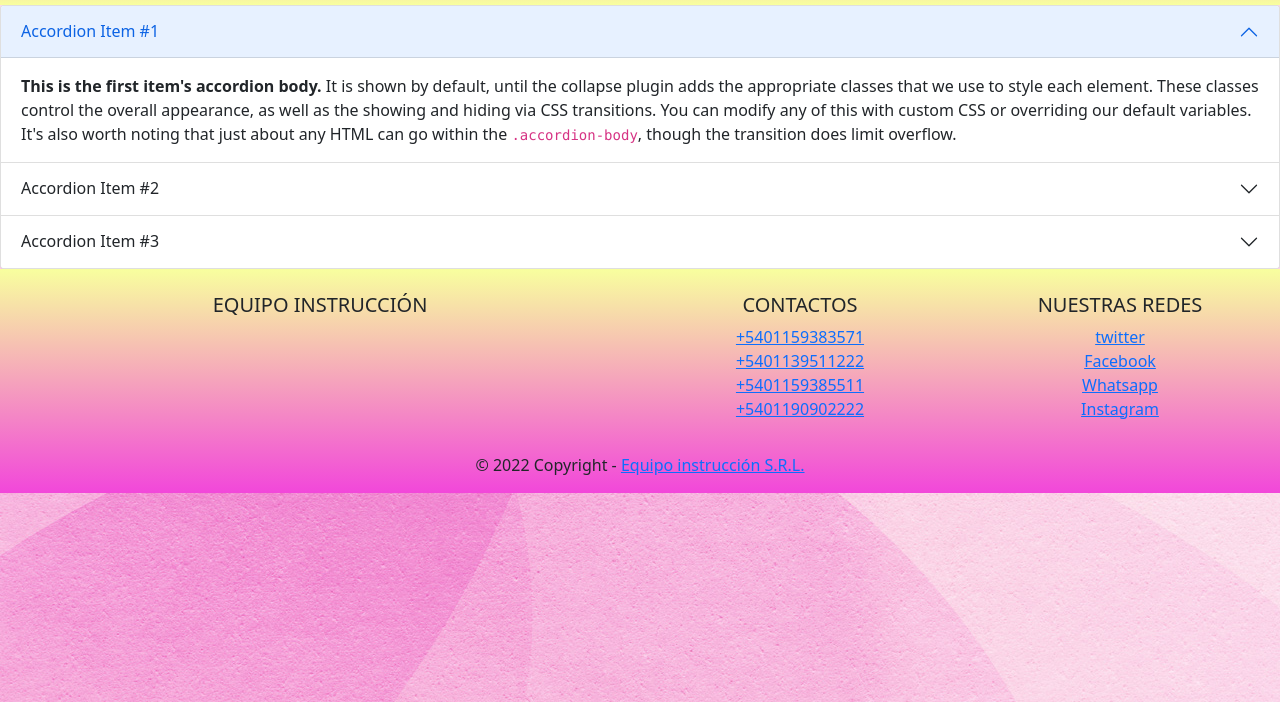
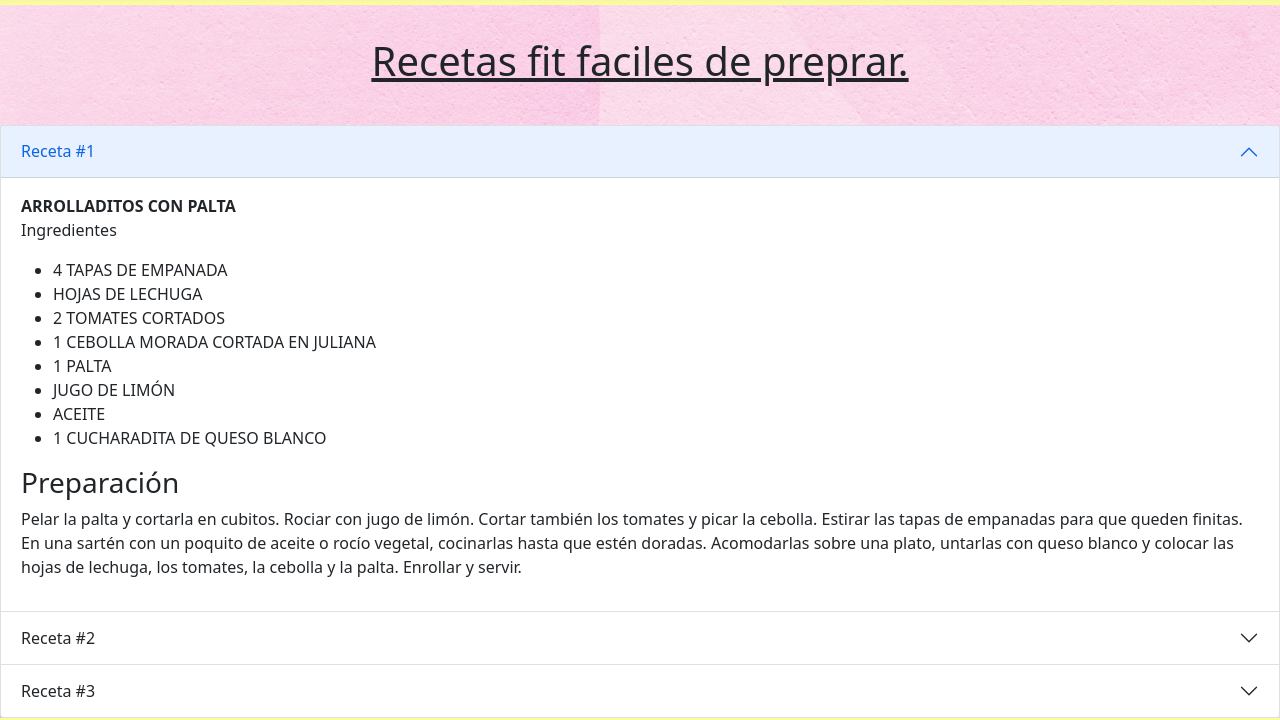
Before and after one commit to marcosreca/proyecto-final, a plain HTML site: page paginas/alimentacion.html in a window 1280 px wide. Shown: the part 98-818 px from the top of the page. Drawn offline with nearby package versions, Linux system fonts and the light colour scheme; files whose address does not match are found by name.

Commit message:
se modifico pagina alimentacion

```diff
--- a/paginas/alimentacion.html
+++ b/paginas/alimentacion.html
@@ -33,40 +33,123 @@
     </div>
   </div>
 </nav>
+    <div class="titulo-alim">
+      <h1>Recetas fit faciles de preprar.</h1>
+    </div>
 <div class="accordion" id="accordionExample">
   <div class="accordion-item">
     <h2 class="accordion-header" id="headingOne">
       <button class="accordion-button" type="button" data-bs-toggle="collapse" data-bs-target="#collapseOne" aria-expanded="true" aria-controls="collapseOne">
-        Accordion Item #1
+        Receta #1
       </button>
     </h2>
     <div id="collapseOne" class="accordion-collapse collapse show" aria-labelledby="headingOne" data-bs-parent="#accordionExample">
       <div class="accordion-body">
-        <strong>This is the first item's accordion body.</strong> It is shown by default, until the collapse plugin adds the appropriate classes that we use to style each element. These classes control the overall appearance, as well as the showing and hiding via CSS transitions. You can modify any of this with custom CSS or overriding our default variables. It's also worth noting that just about any HTML can go within the <code>.accordion-body</code>, though the transition does limit overflow.
+        <strong>ARROLLADITOS CON PALTA</strong>
+        <p>Ingredientes</p>
+
+        <ul>
+
+          <li>4 TAPAS DE EMPANADA</li>
+
+          <li>HOJAS DE LECHUGA</li>
+
+          <li>2 TOMATES CORTADOS</li>
+
+          <li>1 CEBOLLA MORADA CORTADA EN JULIANA</li>
+
+          <li>1 PALTA</li>
+
+          <li>JUGO DE LIMÓN</li>
+
+          <li>ACEITE</li>
+
+          <li>1 CUCHARADITA DE QUESO BLANCO</li>
+
+        </ul>
+        <h3>Preparación</h3>
+        <p>Pelar la palta y cortarla en cubitos. Rociar con jugo de limón.
+
+          Cortar también los tomates y picar la cebolla.
+
+          Estirar las tapas de empanadas para que queden finitas. En una sartén con un poquito de aceite o rocío vegetal, cocinarlas hasta que estén doradas. Acomodarlas sobre una plato, untarlas con queso blanco y colocar las hojas de lechuga, los tomates, la cebolla y la palta.
+
+          Enrollar y servir.</p>
       </div>
     </div>
   </div>
   <div class="accordion-item">
     <h2 class="accordion-header" id="headingTwo">
       <button class="accordion-button collapsed" type="button" data-bs-toggle="collapse" data-bs-target="#collapseTwo" aria-expanded="false" aria-controls="collapseTwo">
-        Accordion Item #2
+        Receta #2
       </button>
     </h2>
     <div id="collapseTwo" class="accordion-collapse collapse" aria-labelledby="headingTwo" data-bs-parent="#accordionExample">
       <div class="accordion-body">
-        <strong>This is the second item's accordion body.</strong> It is hidden by default, until the collapse plugin adds the appropriate classes that we use to style each element. These classes control the overall appearance, as well as the showing and hiding via CSS transitions. You can modify any of this with custom CSS or overriding our default variables. It's also worth noting that just about any HTML can go within the <code>.accordion-body</code>, though the transition does limit overflow.
+        <strong>GUISO PAMPEANO</strong>
+        <p>Ingredientes</p>
+
+        <ul>
+
+          <li>750 G. DE NALGA</li>
+
+          <li>2 DIENTES DE AJO PICADOS</li>
+
+          <li>2 ZANAHORIAS MEDIANAS</li>
+
+          <li>3 RODAJAS DE CALABAZA</li>
+
+          <li>3 PAPAS MEDIANAS</li>
+
+          <li>2 CEBOLLAS PICADAS</li>
+
+          <li>2 CHOCLOS</li>
+
+          <li>350 G. DE PURÉ DE TOMATES</li>
+
+          <li>1 CUCHARADA DE ACEITE</li>
+
+          <li>4 TAZAS DE AGUA</li>
+          <h3>Preparación</h3>
+        </ul>
+        <p>En una sartén saltear en aceite las cebollas, el ajo y la carne cortada en dados hasta que se dore. Reservar. Lavar y pelar los vegetales. Cortar en cubos las zanahorias, las papas y la calabaza y, en trozos, los choclos.
+
+          Hervir en una cacerola las 4 tazas de agua y agregar las verduras. Cuando estÍ¡n casi cocidas, agregar la carne dorada y la salsa de tomate. Condimentar con sal y pimienta y cocinar 20 minutos mÍ¡s a fuego lento hasta que la carne esté tierna.</p>
       </div>
     </div>
   </div>
   <div class="accordion-item">
     <h2 class="accordion-header" id="headingThree">
       <button class="accordion-button collapsed" type="button" data-bs-toggle="collapse" data-bs-target="#collapseThree" aria-expanded="false" aria-controls="collapseThree">
-        Accordion Item #3
+        Receta #3
       </button>
     </h2>
     <div id="collapseThree" class="accordion-collapse collapse" aria-labelledby="headingThree" data-bs-parent="#accordionExample">
       <div class="accordion-body">
-        <strong>This is the third item's accordion body.</strong> It is hidden by default, until the collapse plugin adds the appropriate classes that we use to style each element. These classes control the overall appearance, as well as the showing and hiding via CSS transitions. You can modify any of this with custom CSS or overriding our default variables. It's also worth noting that just about any HTML can go within the <code>.accordion-body</code>, though the transition does limit overflow.
+        <strong>GRATINADO DE BRÓCOLI</strong>
+        <p>Ingredientes</p>
+
+        <ul>
+
+          <li>1 PLANTA DE BRÓCOLI</li>
+
+          <li>2 PAPAS GRANDES CORTADAS EN RODAJAS FINITAS</li>
+
+          <li>1 1/2 TAZA DE LECHE DESCREMADA</li>
+
+          <li>2 CUCHARADAS DE HARINA</li>
+
+          <li>SAL, PIMIENTA Y NUEZ MOSCADA</li>
+
+        </ul>
+        <h3>Preparación</h3>
+        <p>para hacer una salsa blanca, disolver la harina en la leche y agregar la nuez moscada, sal y pimienta. Llevar a fuego lento y revolver constantemente hasta que se espese.
+
+          Aparte, blanquear las papas (pasarlas por agua hirviendo unos minutos) y hervir el brócoli.
+
+          En cilindros individuales o en una pizzera, ubicar la mitad de las rodajas de papa, agregar los brócolis y cubrir con la mitad de la salsa blanca. Agregar encima la otra mitad de las papas y cubrir con el resto de la salsa blanca.
+
+          Hornear por 10 minutos hasta que la preparación se dore.</p>
       </div>
     </div>
   </div>
--- a/style.css
+++ b/style.css
@@ -61,3 +61,15 @@ footer.page-footer.font-small.blue.pt-4 {
     background: rgb(248,255,158);
     background: linear-gradient(180deg, rgba(248,255,158,1) 0%, rgba(242,71,218,1) 100%);
 }
+
+/*alimentacion*/
+.titulo-alim{
+  display: flex;
+    flex-wrap: nowrap;
+    justify-content: center;
+}
+.titulo-alim , h1{
+  text-decoration: underline;
+  margin: 2rem;
+
+}
```
